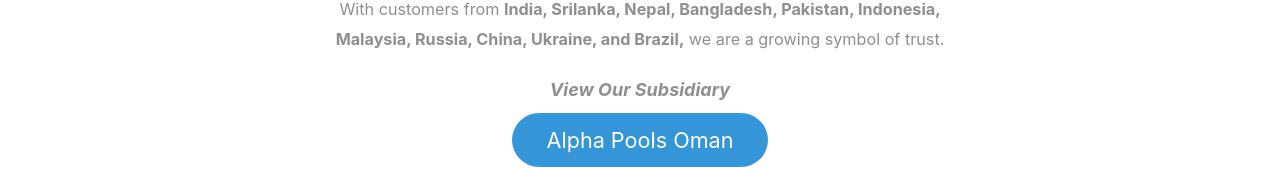
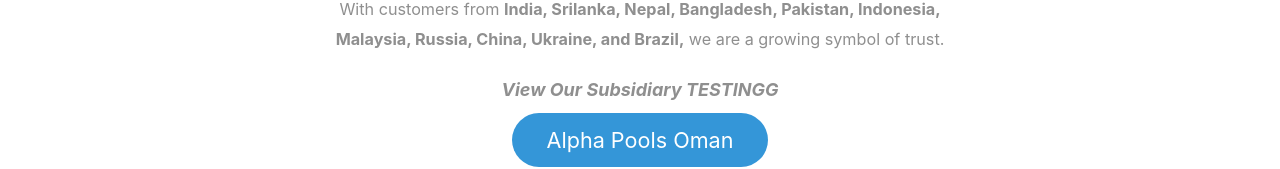
Before and after one commit to dbridgedev01/testalphams, a plain HTML site: page index.html in a window 1280 px wide. Shown: the part 2719-2888 px from the top of the page. Drawn offline with Linux system fonts and the light colour scheme.

Commit message:
LINE 163, Added Testing, index.html

```diff
--- a/index.html
+++ b/index.html
@@ -160,7 +160,7 @@
 
                 With customers from <strong>India, Srilanka, Nepal, Bangladesh, Pakistan, Indonesia, Malaysia, Russia, China, Ukraine, and Brazil,</strong> we are a growing symbol of trust.
               </p>
-              <p><em><strong>View Our Subsidiary</strong></em> </p>
+              <p><em><strong>View Our Subsidiary TESTINGG</strong></em> </p>
               <a href="http://alphapoolsoman.com/" class="tm-intro-text1 tm-btn-primary" target="_blank">Alpha Pools Oman</a>
           </div>
         </div>
```
